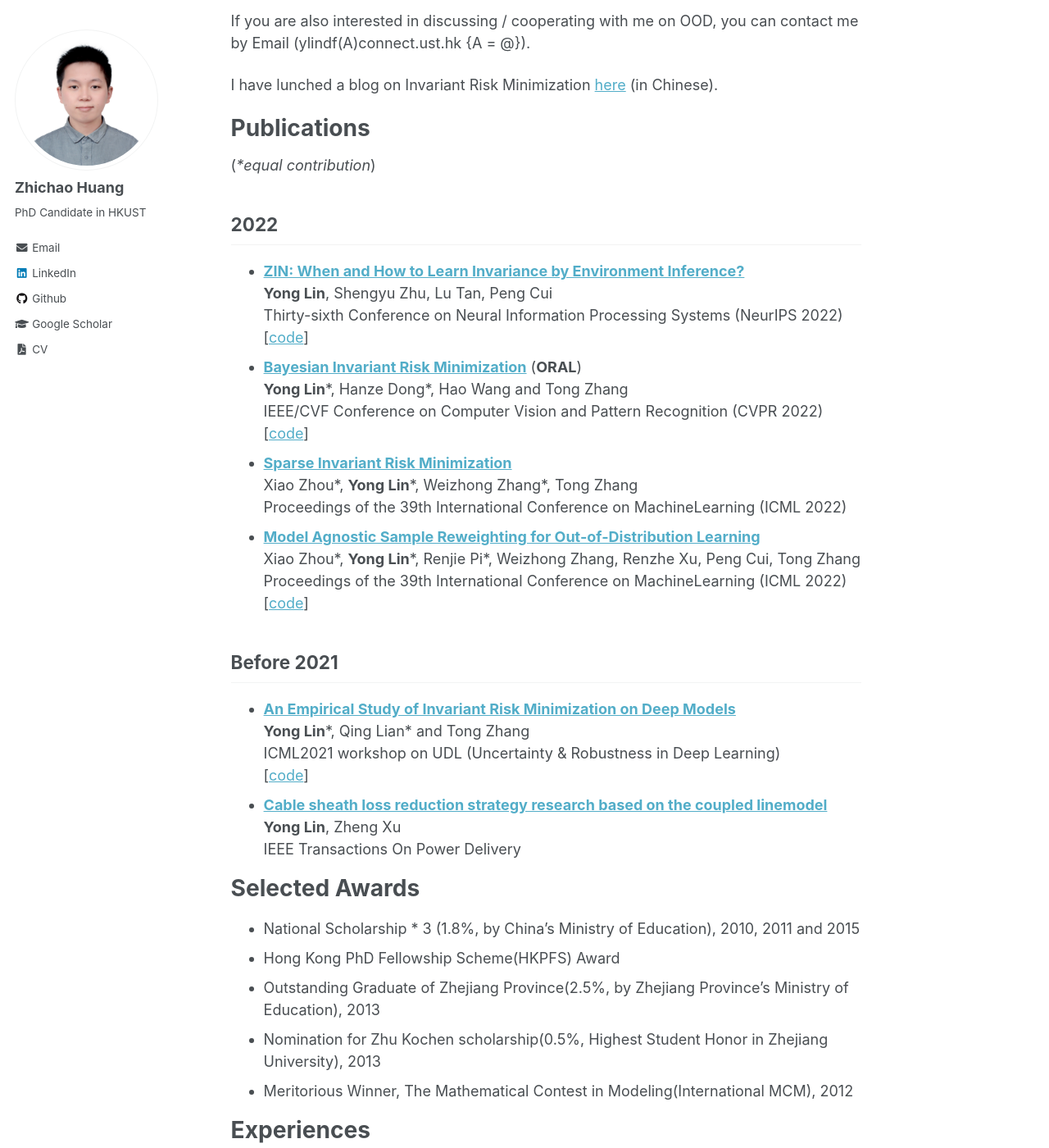
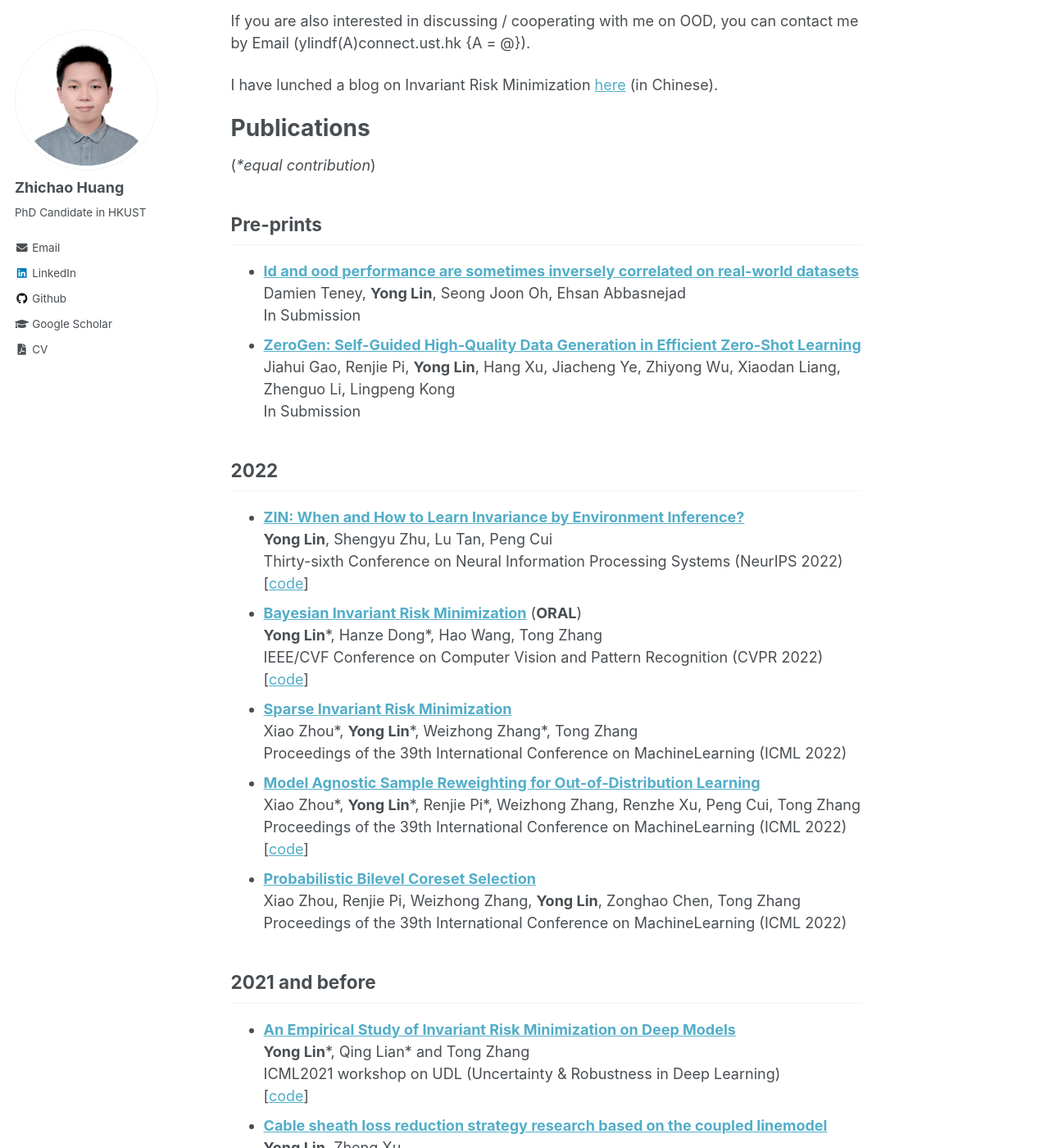
Before and after one commit to linyongver/PersaonalWeb, a Jekyll site: the page built from _pages/about.md, in a window 1280 px wide and 1400 px high, scrolled down 299 px. Shown: the whole window at 82% size. Built offline with Jekyll 4.4.1, drawn with Linux system fonts in a browser that asks for light colours; some of the changed text lies outside the part shown.

Commit message:
Update about.md

```diff
--- a/_pages/about.md
+++ b/_pages/about.md
@@ -18,6 +18,13 @@ I have lunched a blog on Invariant Risk Minimization [here](https://zhuanlan.zhi
 
 # Publications
 (*\*equal contribution*)
+## Pre-prints
+- [**Id and ood performance are sometimes inversely correlated on real-world datasets**](https://arxiv.org/pdf/2209.00613.pdf)
+  <br /> Damien Teney, **Yong Lin**, Seong Joon Oh, Ehsan Abbasnejad
+  <br /> In Submission
+- [**ZeroGen: Self-Guided High-Quality Data Generation in Efficient Zero-Shot Learning**](https://arxiv.org/pdf/2205.12679.pdf)
+  <br /> Jiahui Gao, Renjie Pi, **Yong Lin**, Hang Xu, Jiacheng Ye, Zhiyong Wu, Xiaodan Liang, Zhenguo Li, Lingpeng Kong
+  <br /> In Submission
 
 ## 2022
 - [**ZIN: When and How to Learn Invariance by Environment Inference?**](https://openreview.net/forum?id=pUPFRSxfACD)
@@ -35,10 +42,13 @@ I have lunched a blog on Invariant Risk Minimization [here](https://zhuanlan.zhi
   <br /> Xiao Zhou\*, **Yong Lin**\*, Renjie Pi\*, Weizhong Zhang, Renzhe Xu, Peng Cui, Tong Zhang
   <br /> Proceedings of the 39th International Conference on MachineLearning (ICML 2022)
   <br /> [[code](https://github.com/x-zho14/MAPLE)]
+- [**Probabilistic Bilevel Coreset Selection**](https://proceedings.mlr.press/v162/zhou22h/zhou22h.pdf)
+  <br /> Xiao Zhou, Renjie Pi, Weizhong Zhang, **Yong Lin**, Zonghao Chen, Tong Zhang
+  <br /> Proceedings of the 39th International Conference on MachineLearning (ICML 2022)
 
 
-## Before 2021
 
+##  2021 and before
 
 - [**An Empirical Study of Invariant Risk Minimization on Deep Models**](http://www.gatsby.ucl.ac.uk/~balaji/udl2021/accepted-papers/UDL2021-paper-044.pdf)
   <br /> **Yong Lin**\*, Qing Lian\* and Tong Zhang
@@ -59,7 +69,7 @@ I have lunched a blog on Invariant Risk Minimization [here](https://zhuanlan.zhi
 - Meritorious Winner, The Mathematical Contest in Modeling(International MCM), 2012
 
 # Experiences
-- **the Hong Kong University of Science and Technology**
+- **The Hong Kong University of Science and Technology**
   <br />PhD Student
   <br />2020 - Now
 - **AntFinancial, Alibaba**
```
Also changed, not shown: other parts of _pages/about.md (+1 -1 lines).
